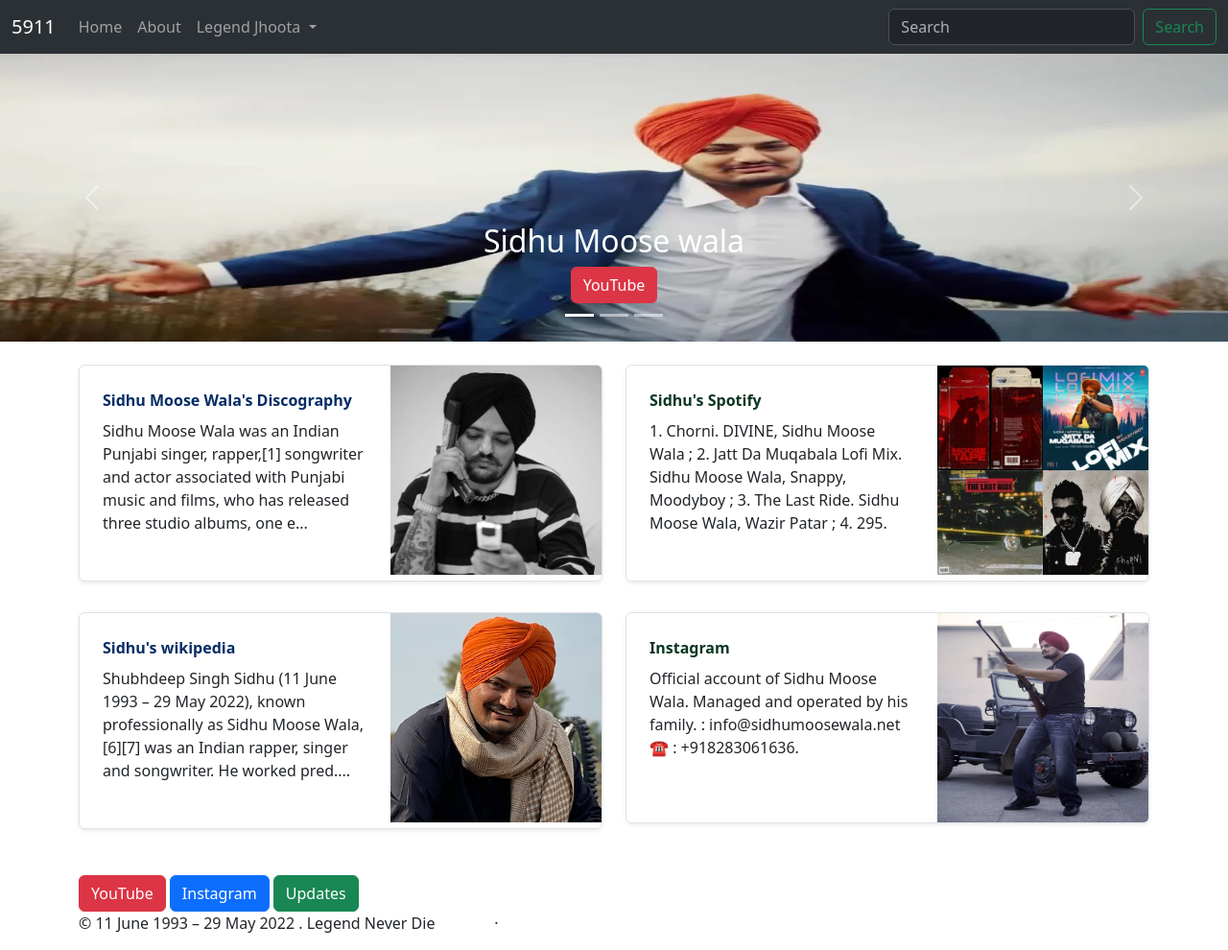
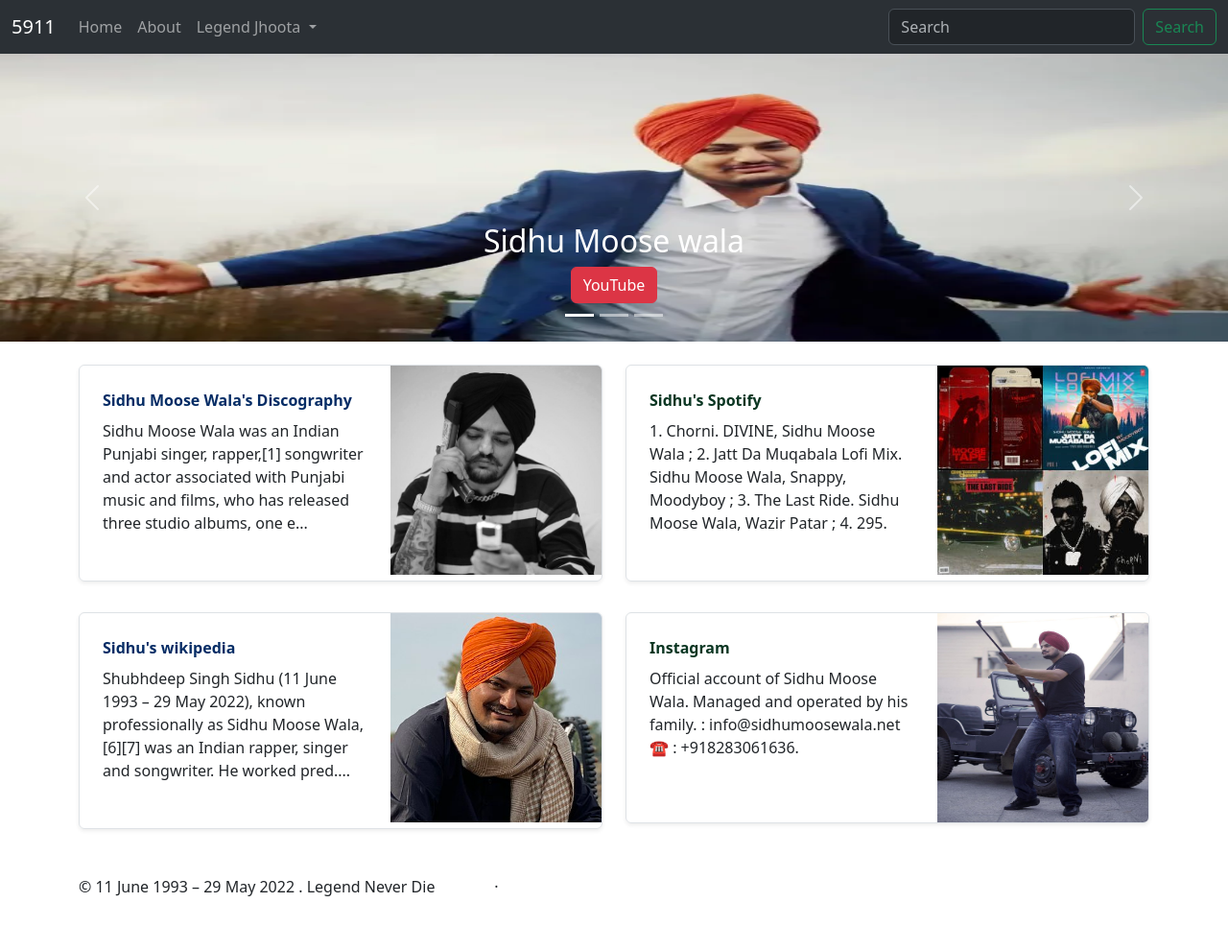
Before and after one commit to whosinghajay/pageBootstrap, a plain HTML site: page index.html in a window 1280 px wide. Shown: the whole page at 96% size. After the commit the page ends 952 px from the top, so only its background shows below. Drawn offline with nearby package versions, Linux system fonts and the light colour scheme.

Commit message:
index.html

```diff
--- a/index.html
+++ b/index.html
@@ -171,10 +171,10 @@
       </div>
 
 
-    <div class="container"><button class="btn btn-danger" ><a href="https://www.youtube.com/channel/UC9ChdqQRCaZmTCwSJ49tcbw">YouTube</a></button>
+<!--     <div class="container"><button class="btn btn-danger" ><a href="https://www.youtube.com/channel/UC9ChdqQRCaZmTCwSJ49tcbw">YouTube</a></button>
         <button class="btn btn-primary"><a href="https://www.instagram.com/sidhu_moosewala/?hl=en">Instagram</a></button>
         <button class="btn btn-success"><a href="https://www.hindustantimes.com/topic/sidhu-moose-wala">Updates</a></button>
-  </div>
+  </div> -->
 
 
       <footer class="container">
```
